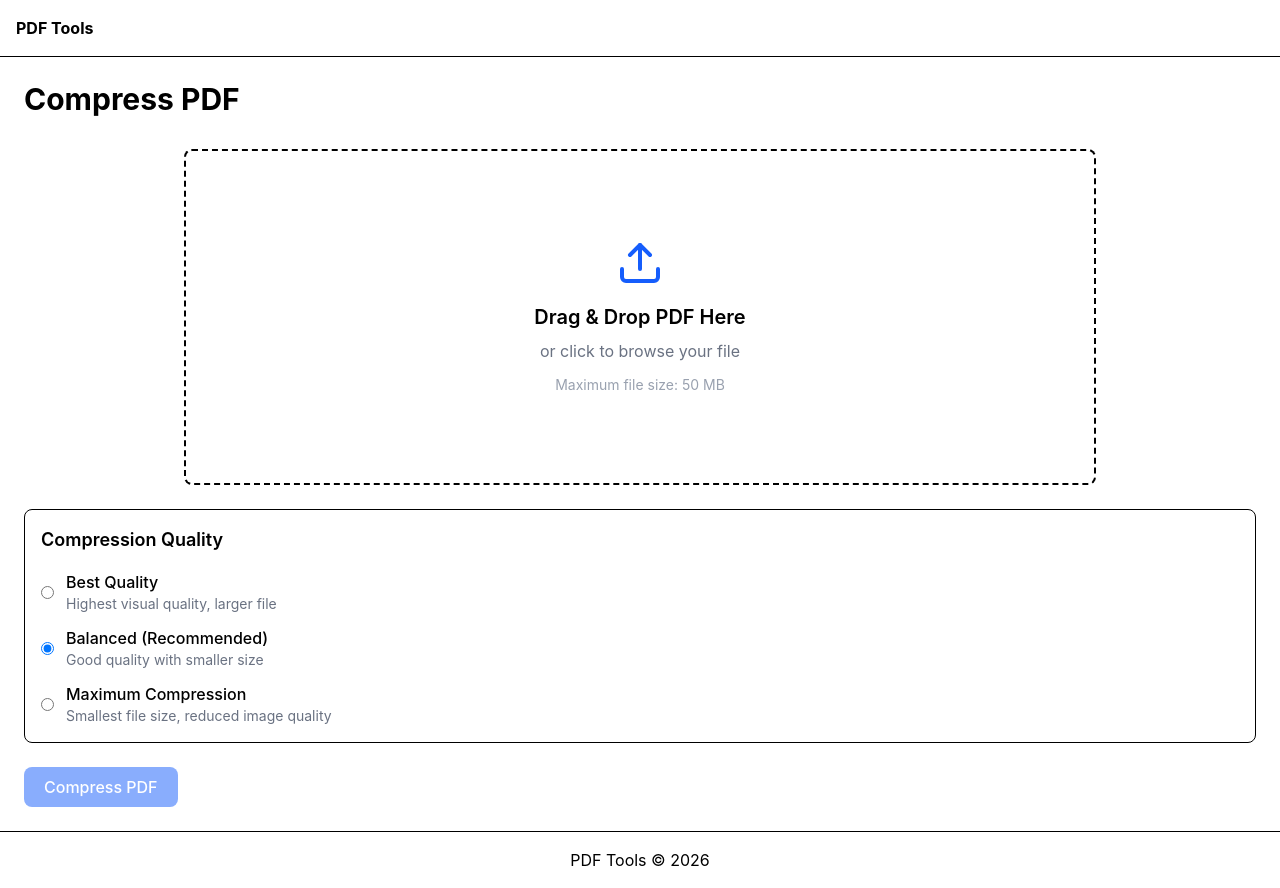
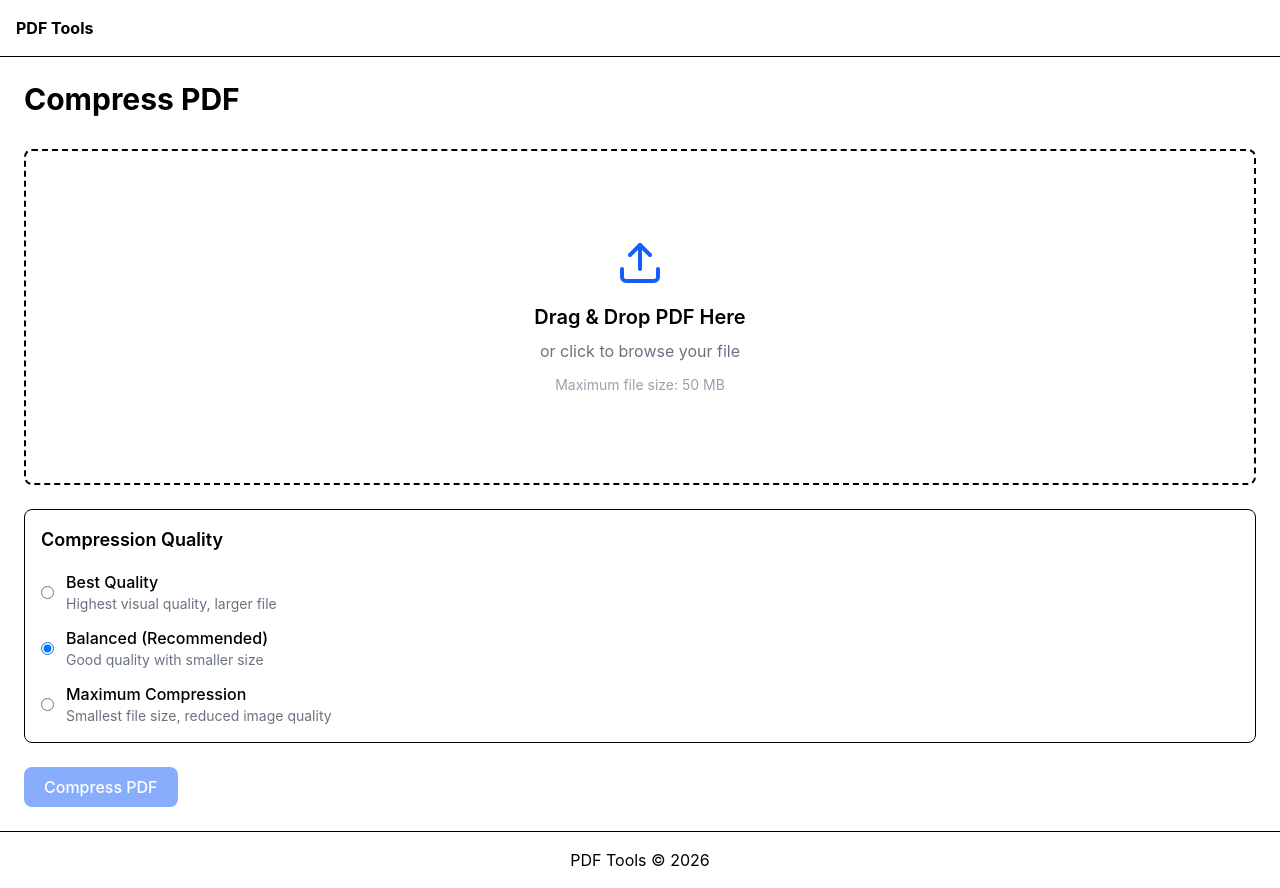
Before and after one commit to souravkumar-dev/pdf-tools, a React (Vite) app in the folder client/: page /compress in a window 1280 px wide. Built offline with nearby package versions, Linux system fonts and the light colour scheme.

Commit message:
resizing the dropzone

```diff
--- a/client/src/components/pdf/Dropzone.jsx
+++ b/client/src/components/pdf/Dropzone.jsx
@@ -31,7 +31,7 @@ function Dropzone({
   return (
     <div
       {...getRootProps()}
-      className="md:mx-40 border-2 border-dashed rounded-lg p-12 text-center cursor-pointer hover:bg-gray-50 transition"
+      className=" border-2 border-dashed rounded-lg p-12 text-center cursor-pointer hover:bg-gray-50 transition"
     >
       <input {...getInputProps()} />
 
```
